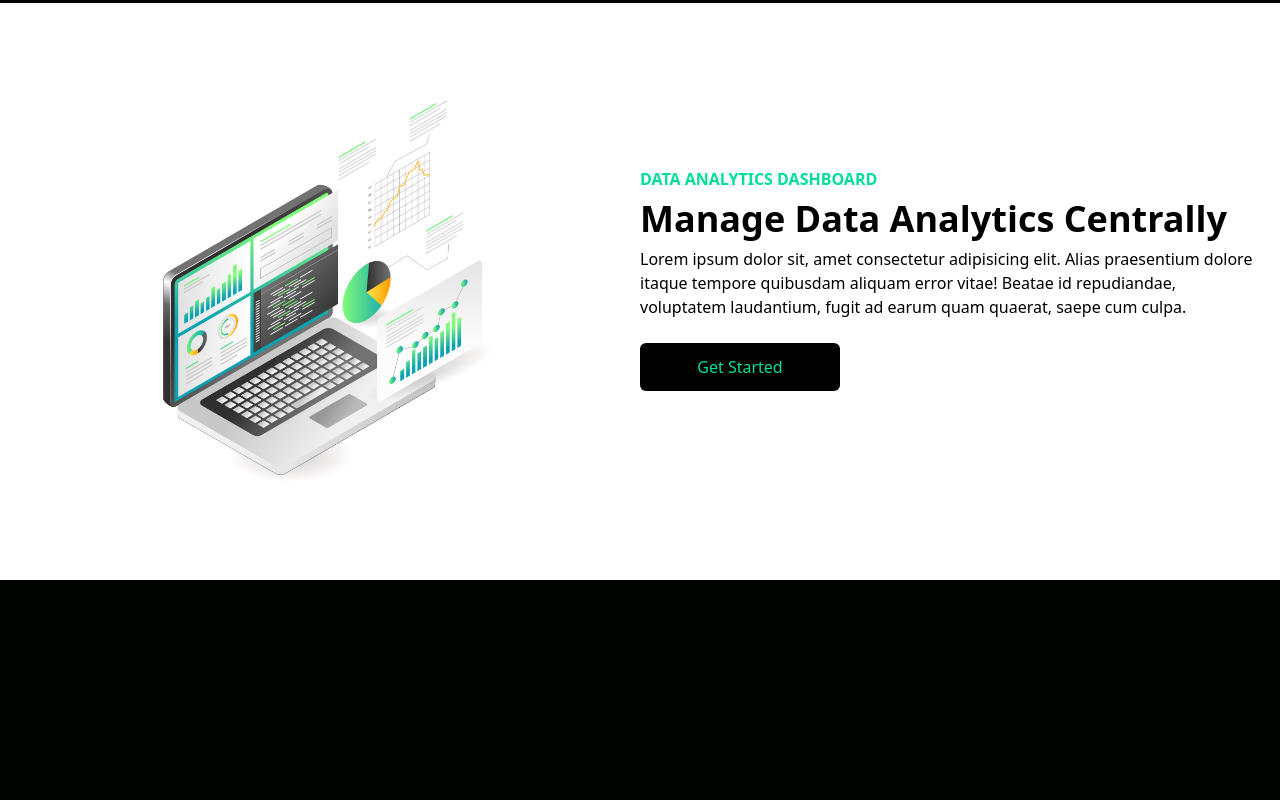
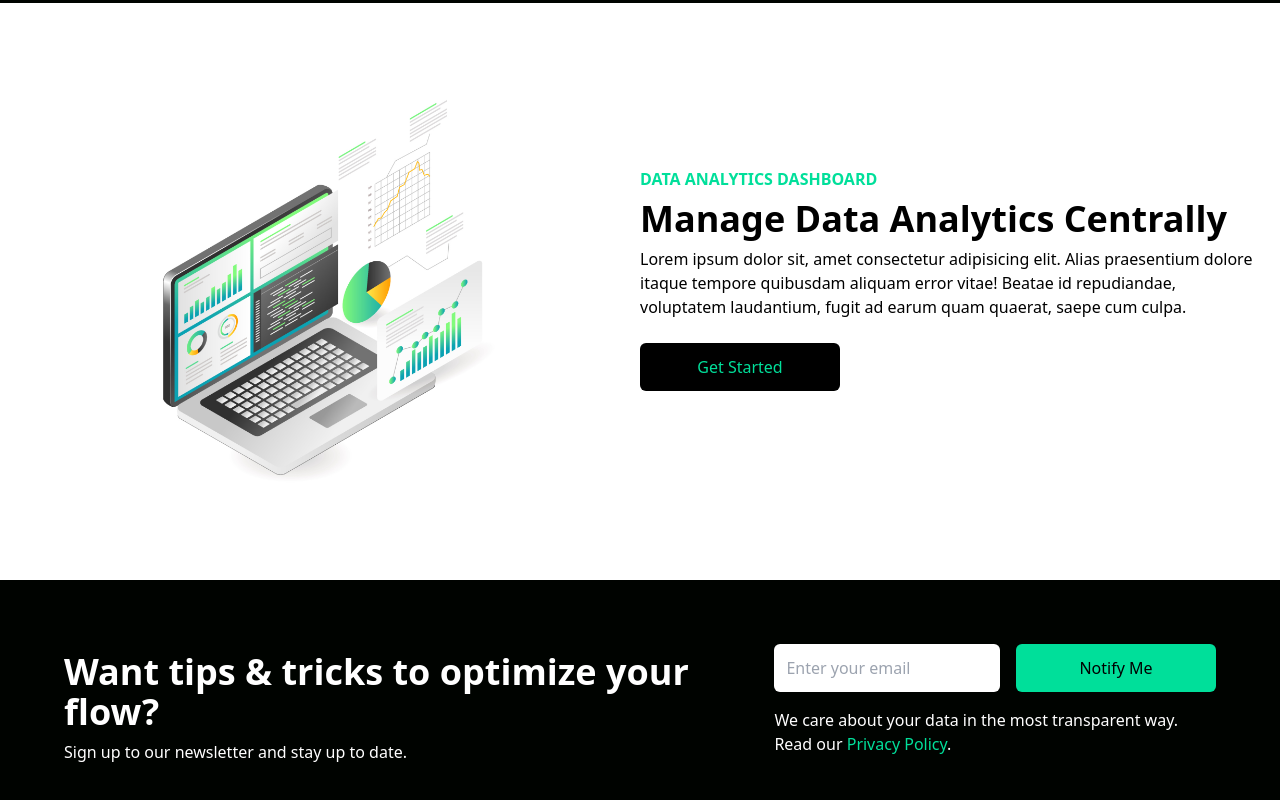
Before and after one commit to thaitommytran/sassy-ui, a React (Create React App) app: page / in a window 1280 px wide. Shown: the part 893-1693 px from the top of the page. Before the commit the page ends 1473 px from the top, so only its background shows below. Built offline with nearby package versions, Linux system fonts and the light colour scheme.

Commit message:
Added Newsletter component

```diff
--- a/src/App.js
+++ b/src/App.js
@@ -2,6 +2,7 @@ import React from "react";
 import Navbar from "./components/Navbar";
 import Hero from "./components/Hero";
 import Analytics from "./components/Analytics";
+import Newsletter from "./components/Newsletter";
 
 function App() {
   return (
@@ -9,6 +10,7 @@ function App() {
       <Navbar />
       <Hero />
       <Analytics />
+      <Newsletter />
     </div>
   );
 }
--- /dev/null
+++ b/src/components/Newsletter.jsx
@@ -0,0 +1,34 @@
+import React from "react";
+
+const Newsletter = () => {
+  return (
+    <div className="w-full py-16 px-4 sm:px-8 md:px-12 lg:px-16 text-white">
+      <div className="max-w-[1240px] mx-auto grid lg:grid-cols-5 gap-8">
+        <div className="lg:col-span-3">
+          <h1 className="md:text-4xl sm:text-3xl text-2xl font-bold py-2">
+            Want tips & tricks to optimize your flow?
+          </h1>
+          <p>Sign up to our newsletter and stay up to date.</p>
+        </div>
+        <div className="lg:col-span-2">
+          <div className="flex flex-col sm:flex-row items-center sm:items-start w-full space-y-4 sm:space-y-0 sm:space-x-4">
+            <input
+              className="p-3 w-full sm:max-w-[calc(100%-216px)] rounded-md text-black"
+              type="email"
+              placeholder="Enter your email"
+            />
+            <button className="bg-[#00df9a] text-black rounded-md font-medium w-[200px] px-6 py-3 whitespace-nowrap transition-colors duration-300 hover:bg-[#00c588] hover:text-white hover:shadow-md">
+              Notify Me
+            </button>
+          </div>
+          <p className="mt-4">
+            We care about your data in the most transparent way. Read our{" "}
+            <span className="text-[#00df9a]">Privacy Policy</span>.
+          </p>
+        </div>
+      </div>
+    </div>
+  );
+};
+
+export default Newsletter;
```
